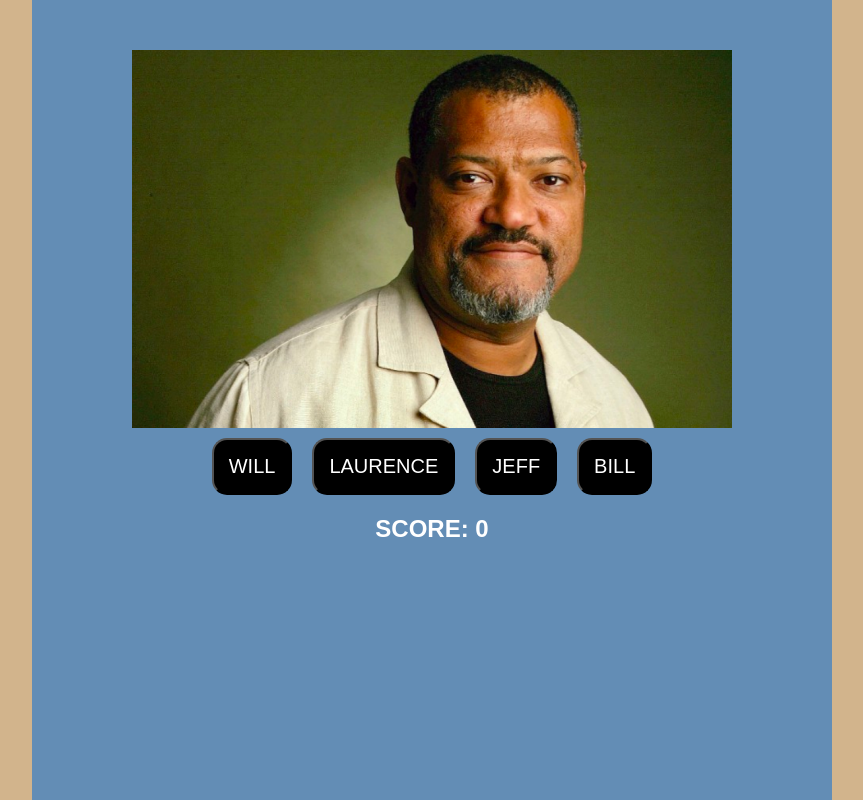
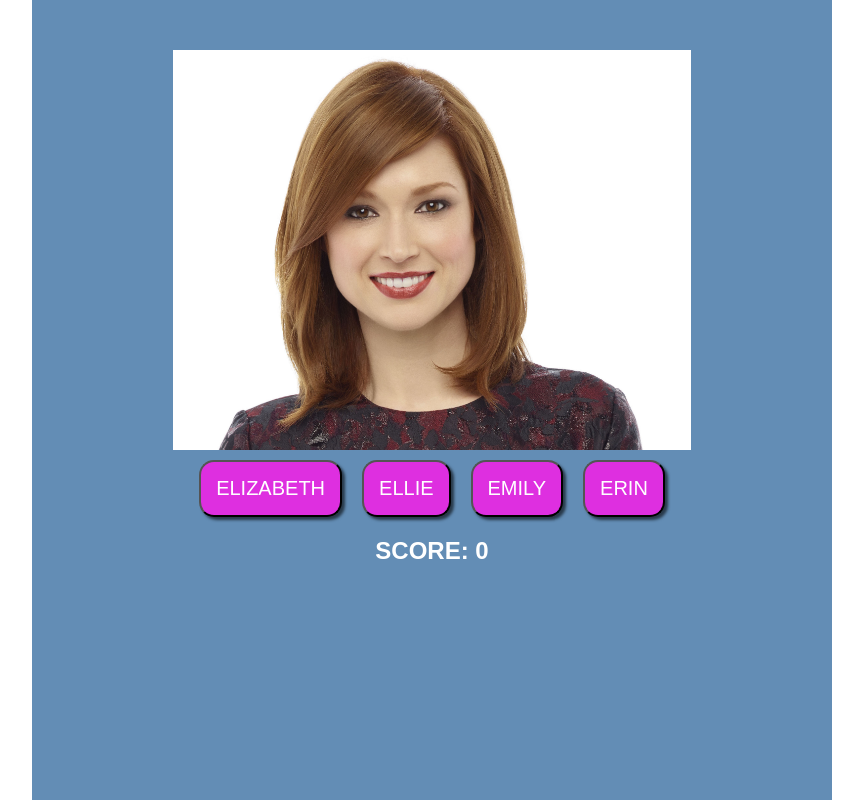
Before and after one commit to kyledavelaar/B-List-Trivia, a React (Create React App) app: page / in a window 1280 px wide. Shown: the top 800 px of the page, without its empty margins (208-1071 px from the left). Built offline with nearby package versions, Linux system fonts and the light colour scheme.

Commit message:
updated speed of sfx

```diff
--- a/public/index.html
+++ b/public/index.html
@@ -7,7 +7,8 @@
     <!-- Latest compiled and minified CSS -->
 <!--    <link rel="stylesheet" href="https://maxcdn.bootstrapcdn.com/bootstrap/3.3.7/css/bootstrap.min.css" integrity="sha384-BVYiiSIFeK1dGmJRAkycuHAHRg32OmUcww7on3RYdg4Va+PmSTsz/K68vbdEjh4u" crossorigin="anonymous">
 -->
-    <title>React App</title>
+    <title>B-List Trivia</title>
+
   </head>
   <body>
     <div id="root"></div>
--- a/src/App.css
+++ b/src/App.css
@@ -1,5 +1,6 @@
 body {
-  background-color: tan;
+  /*background-image: 'url("./images/bg.jpg")';*/
+  font-family: Helvetica, sans-serif;
 }
 
 .App {
@@ -29,10 +30,12 @@ body {
   text-transform: uppercase;
   color: white;
   font-weight: 300;
-  background-color: black;
+  background-color: rgb(86.9%, 18.5%, 87.8%);
   padding: 15px;
   border-radius: 15px;
   margin: 10px;
+  box-shadow: 3px 3px 3px rgba(0,0,0,0.6);
+  transition: all 0.07s;
 }
 
 .score {
--- a/src/App.jsx
+++ b/src/App.jsx
@@ -7,6 +7,7 @@ import Countdown from './Countdown';
 import correct from './sound/correct.mp3';
 import wrong from './sound/wrong.mp3';
 import gthang from './sound/gthang.mp3';
+import bg from './images/bg.jpg';
 
 
 
@@ -29,7 +30,7 @@ export default class App extends Component {
   // }
 
   checkAnswer(clicked) {
-    if (clicked === Answers.answer[this.state.round].correct && this.state.outOfTime === false) {
+    if (clicked === Answers.answer[this.state.round].correct) {
       this.updateScoreAndChangeRound();
       return (
         <audio src={correct} autoplay></audio>
@@ -48,22 +49,20 @@ export default class App extends Component {
   updateScoreAndChangeRound() {
     this.setState(Object.assign({}, this.state, {score: this.state.score + 1, round: this.state.round + 1}));
     let correct = document.getElementById("correct");
+    correct.currentTime = 0.5;
     correct.play();
   }
 
   moveToNextRound() {
     this.setState(Object.assign({}, this.state, {round: this.state.round + 1}));
     let wrong = document.getElementById("wrong");
+    wrong.currentTime = 0.5;
     wrong.play();
-  }
-
-  componentDidMount() {
-    //this.startTimer()
   }
 
   render() {
     return (
-      <div className="App">
+      <div className="App" >
      {/* <ReactAudioPlayer src={gthang} autoPlay />*/}
         <audio id="correct" src={correct}></audio>
         <audio id="wrong" src={wrong}></audio>
--- a/src/answers.js
+++ b/src/answers.js
@@ -1,4 +1,4 @@
-import laurence from './images/laurence-fishbourne.png';
+import ellie from './images/ellie.jpg';
 import aaron from './images/aaron-eckhardt.png';
 import wentworth from './images/Wentworth.jpg';
 import anthony from './images/anthony.jpg';
@@ -10,12 +10,12 @@ module.exports = {
 
   answer : [
     {
-      answer1: 'Will',
-      answer2: 'Laurence',
-      answer3: 'Jeff',
-      answer4: 'Bill',
-      correct: 'Laurence',
-      image: laurence,
+      answer1: 'Elizabeth',
+      answer2: 'Ellie',
+      answer3: 'Emily',
+      answer4: 'Erin',
+      correct: 'Ellie',
+      image: ellie,
     },
     {
       answer1: 'Thomas',
@@ -50,10 +50,10 @@ module.exports = {
       image: felicity,
     },
     {
-    answer1: 'piggy',
-    answer2: 'marco',
-    answer3: 'zarra',
-    answer4: 'maggie',
+    answer1: 'thank',
+    answer2: 'you',
+    answer3: 'for',
+    answer4: 'playing',
     correct: 'piggy',
     winMessage: 'You Win',
     loseMessage: 'You Lose',
```
Also changed, not shown: src/images/bg.jpg (added), src/images/ellie.jpg (added).
